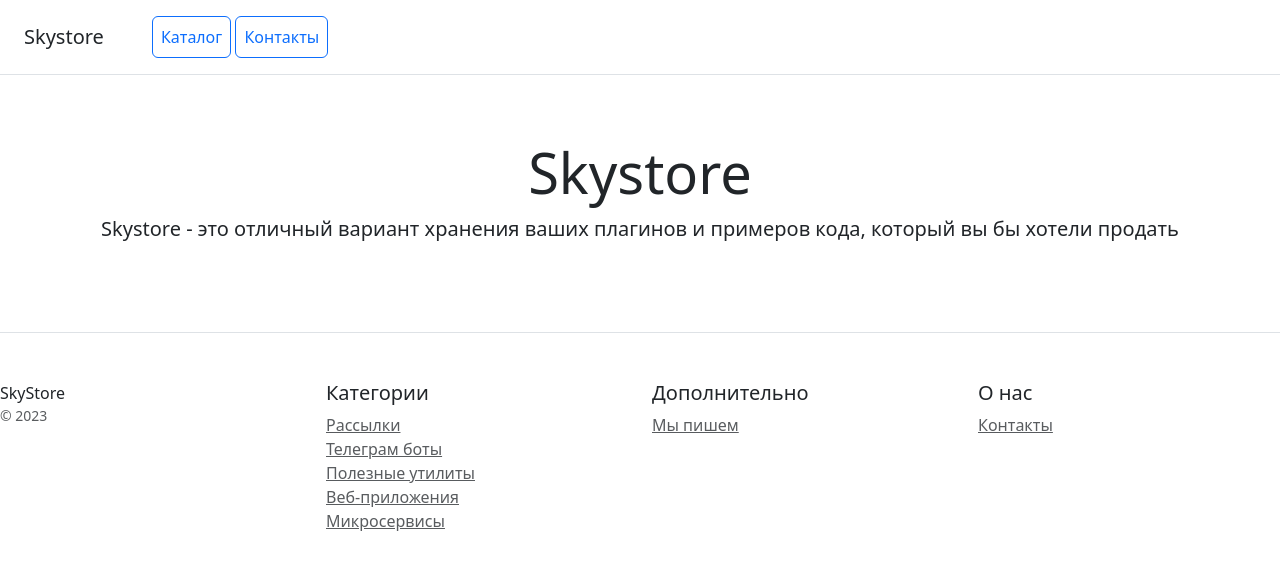
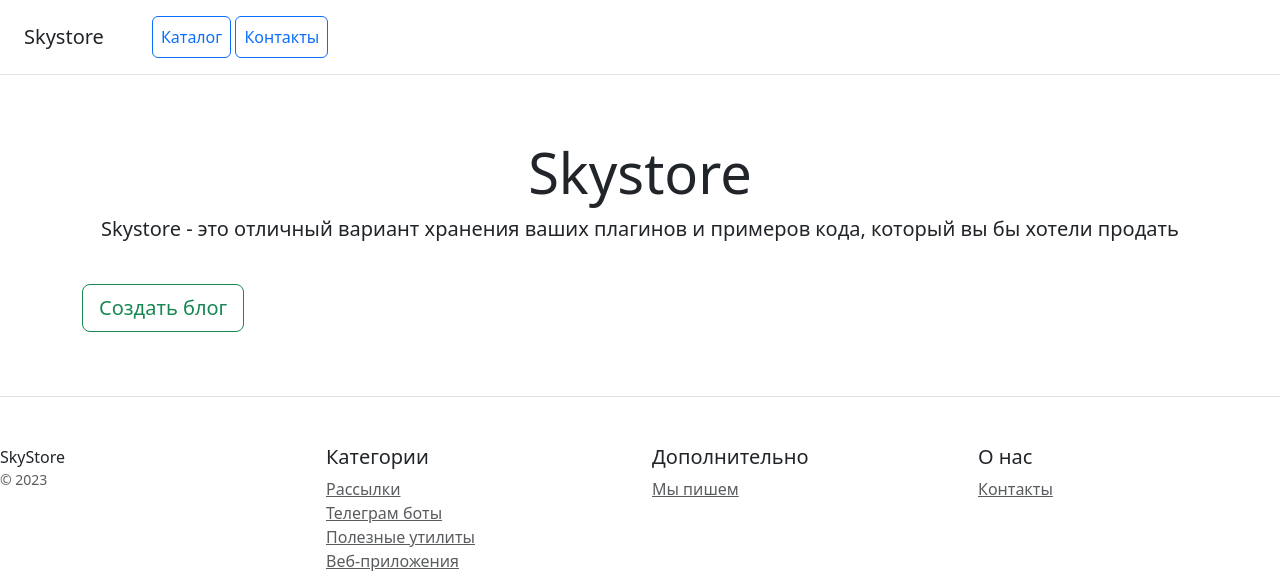
Before and after one commit to dmitry313233/Django, a Django app: template bloc_record/templates/bloc_record/blog_record_list.html in a window 1280 px wide. Shown: the top 572 px of the page. Run offline with Django 4.2, Linux system fonts and the light colour scheme; the template is opened without the code that fills it, so the values that code supplies are empty; some libraries are stand-ins or nearby versions.

Commit message:
add commit 2

```diff
--- a/bloc_record/models.py
+++ b/bloc_record/models.py
@@ -4,12 +4,12 @@ from django.db import models
 # Create your models here.
 class Blog(models.Model):
     title = models.CharField(max_length=150, verbose_name='заголовок')
-    slug = models.CharField(max_length=150, unique=True, verbose_name='slug')  #
+    slug = models.CharField(max_length=150, unique=True, verbose_name='slug')
     body = models.TextField(verbose_name='содержимое', null=True, blank=True)
     avatar = models.ImageField(upload_to='.../', null=True, blank=True, verbose_name='аватар')
     data_create = models.DateTimeField(auto_now_add=True, verbose_name='дата создания')
-    publishing_mark = models.BooleanField(default=True, verbose_name='опубликовано')  #
-    count_views = models.IntegerField(default=0, verbose_name='просмотры')  #
+    publishing_mark = models.BooleanField(default=True, verbose_name='опубликовано')
+    count_views = models.IntegerField(default=0, verbose_name='просмотры')
 
     def __str__(self):
         return f'{self.title}, {self.count_views}'
--- a/bloc_record/templates/bloc_record/blog_detail.html
+++ b/bloc_record/templates/bloc_record/blog_detail.html
@@ -18,9 +18,9 @@
                     <table class="table table-striped">
                         <tr>
                             <td class="w-25">Колличество просмотров {{ object.count_views }}</td>
-
                         </tr>
                     </table>
+                    <div class="card-footer"> <a href="{% url 'bloc_record:blog_record_list' %}" type="button" class="btn btn-lg btn-block btn-outline-success">Вернуться на главную!</a></div>
                 </div>
             </div>
         </div>
--- a/bloc_record/templates/bloc_record/blog_record_list.html
+++ b/bloc_record/templates/bloc_record/blog_record_list.html
@@ -1,6 +1,10 @@
 {% extends 'catalog/base.html' %}
 {% block content %}
 <div class="container">
+    <div class="col-3 mb-3">
+        <a href="{% url 'bloc_record:blog_record_create' %}" type="button"
+           class="btn btn-lg btn-block btn-outline-success">Создать блог</a>
+    </div>
     <div class="row text-center">
         {% for object in object_list %}
         <div class="col-3">
@@ -12,10 +16,12 @@
                     <ul class="list-unstyled mt-3 mb-4 text-start m-3">
                         <li> Содержание: {{ object.body | slice:":150" }}</li>
                     </ul>
-                    <a href="{% url 'bloc_record:blog_confirm_delete' object.pk %}" type="button" class="btn btn-lg btn-block btn-outline-danger">Удалить блог</a>
-                    <a href="{% url 'bloc_record:blog_record_create' %}" type="button" class="btn btn-lg btn-block btn-outline-success">Создать блог</a>
-                    <a href="{% url 'bloc_record:blog_update' object.pk %}" type="button" class="btn btn-lg btn-block btn-outline-primary">Редактировать блог</a>
-                    <a href="{% url 'bloc_record:blog_detail' object.pk %}" type="button" class="btn btn-lg btn-block btn-outline-primary">View</a>
+                    <a href="{% url 'bloc_record:blog_confirm_delete' object.pk %}" type="button"
+                       class="btn btn-lg btn-block btn-outline-danger">Удалить блог</a>
+                    <a href="{% url 'bloc_record:blog_update' object.pk %}" type="button"
+                       class="btn btn-lg btn-block btn-outline-primary">Редактировать блог</a>
+                    <a href="{% url 'bloc_record:blog_detail' object.pk %}" type="button"
+                       class="btn btn-lg btn-block btn-outline-primary">View</a>
                 </div>
             </div>
         </div>
--- a/bloc_record/views.py
+++ b/bloc_record/views.py
@@ -59,10 +59,8 @@ class BlogUpdateView(UpdateView):  # редактирование
 
         return super().form_valid(form)
 
-
-
     def get_success_url(self):
-        return reverse('bloc_record:blog_update', args=[self.kwargs.get('pk'),])
+        return reverse('bloc_record:blog_detail', args=[self.kwargs.get('pk'),])
 
 class BlogDeleteView(DeleteView):
     model = Blog
--- a/config/urls.py
+++ b/config/urls.py
@@ -22,5 +22,5 @@ from django.urls import path, include
 urlpatterns = [
     path('admin/', admin.site.urls),
     path('', include('catalog.urls')),
-    path('', include('bloc_record.urls', namespace='bloc_record'))
+    path('bloc_record/', include('bloc_record.urls', namespace='bloc_record'))
 ] + static(settings.MEDIA_URL, document_root=settings.MEDIA_ROOT)
```
